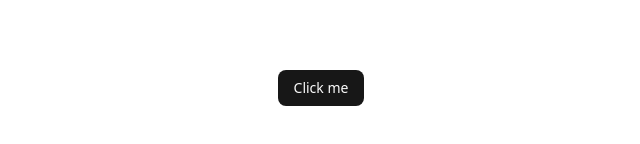
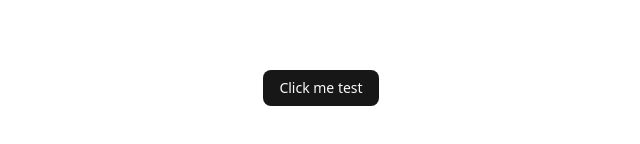
Before and after one commit to yevheniiburkovskyi/prosthetic-hand-dashboard, a React (Vite) app: page / in a window 1280 px wide. Shown: the part 312-456 px from the top of the page, without its empty margins (319-959 px from the left). Built offline with nearby package versions, Linux system fonts and the light colour scheme.

Commit message:
chore: husky test

```diff
--- a/src/App.tsx
+++ b/src/App.tsx
@@ -3,7 +3,7 @@ import { Button } from '@/components/ui/button';
 function App() {
   return (
     <div className="flex min-h-svh flex-col items-center justify-center">
-      <Button>Click me </Button>
+      <Button>Click me test </Button>
     </div>
   );
 }
```
